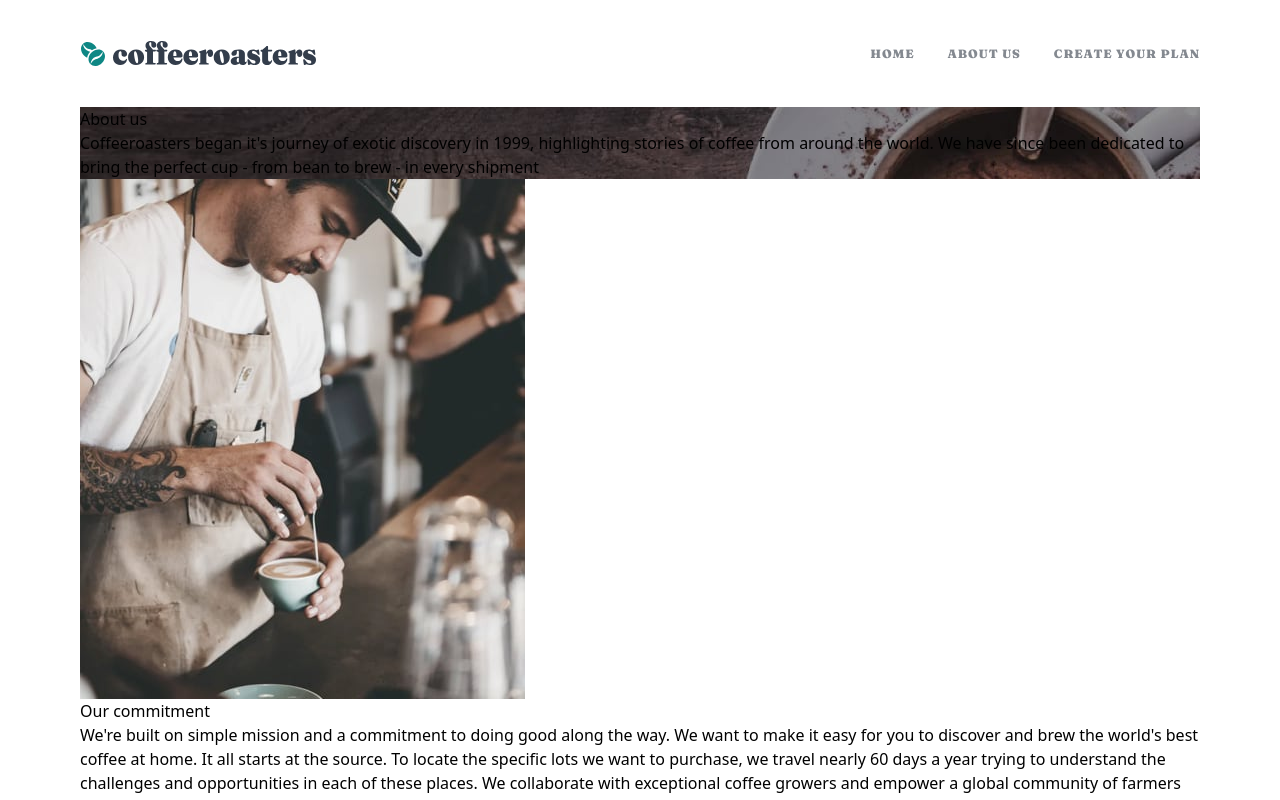
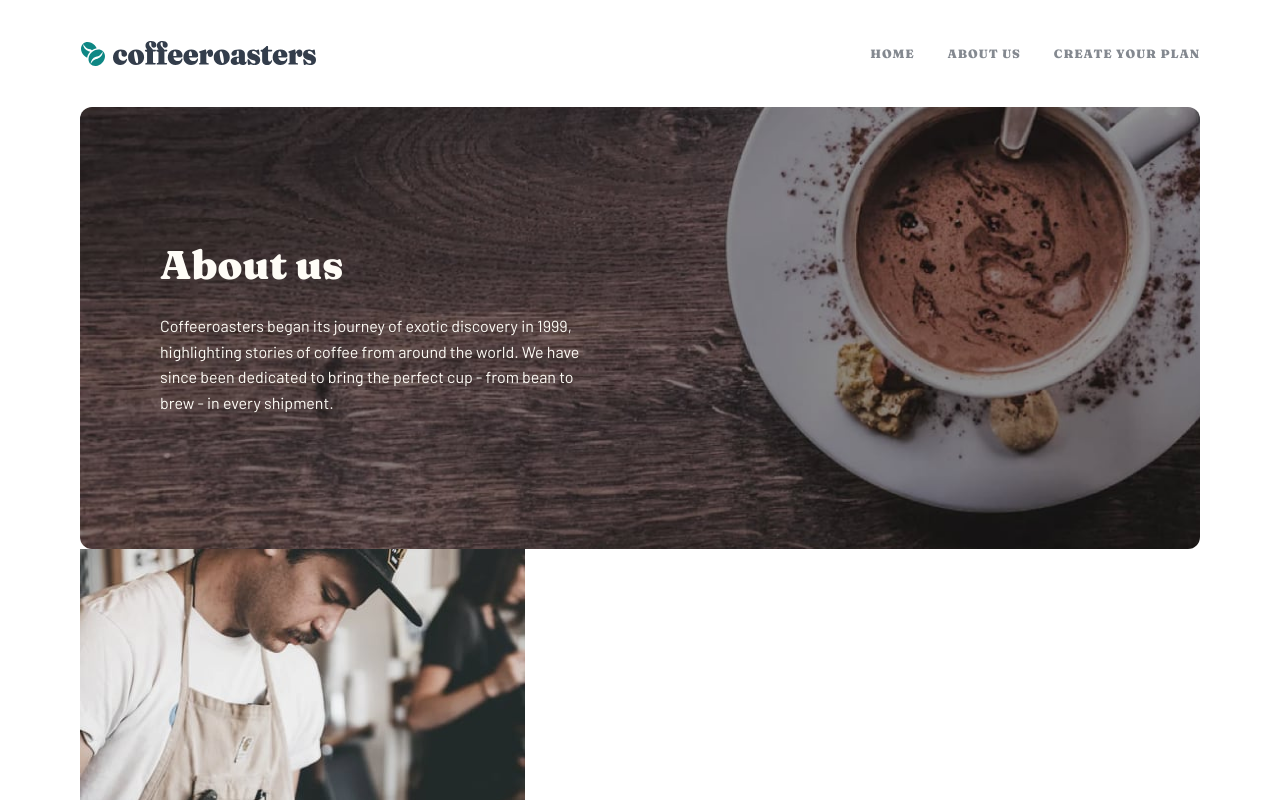
Before and after one commit to azanra/coffee-subscription, a React (Vite) app: page /about in a window 1280 px wide. Shown: the top 800 px of the page. Built offline with nearby package versions, Linux system fonts and the light colour scheme.

Commit message:
feat: add responsive about us

```diff
--- a/src/App.css
+++ b/src/App.css
@@ -60,6 +60,13 @@
   font-family: "Fraunces";
   font-size: 40px;
   line-height: 120%;
+  letter-spacing: 0px;
+}
+
+@utility text-preset-2-tablet {
+  font-family: "Fraunces";
+  font-size: 32px;
+  line-height: 140%;
   letter-spacing: 0px;
 }
 
@@ -129,6 +136,23 @@
   }
 }
 
+.about-us-img {
+  background-image: url(../src/assets/about/mobile/image-hero-whitecup.jpg);
+  background-size: cover;
+}
+
+@media (min-width: 768px) {
+  .about-us-img {
+    background-image: url(../src//assets//about/tablet/image-hero-whitecup.jpg);
+  }
+}
+
+@media (min-width: 1024px) {
+  .about-us-img {
+    background-image: url(../src/assets/about/desktop/image-hero-whitecup.jpg);
+  }
+}
+
 .circle {
   width: 31px;
   height: 31px;
--- a/src/pages/about/components/AboutUs.tsx
+++ b/src/pages/about/components/AboutUs.tsx
@@ -1,22 +1,17 @@
-import WhiteCup from "../../../assets/about/desktop/image-hero-whitecup.jpg";
-
 const AboutUs = () => {
   return (
-    <div
-      style={{
-        backgroundImage: `url(${WhiteCup})`,
-      }}
-    >
-      <div>
-        <h1>About us</h1>
-        <p>
-          Coffeeroasters began it's journey of exotic discovery in 1999,
+    <div className="about-us-img px-[20px] py-[92px] rounded-(--radius-12) md:px-[48px] md:py-[113px] lg:px-[80px] lg:py-[134px]">
+      <div className="max-w-[303px] md:max-w-[445px] flex flex-col gap-[24px]">
+        <h1 className="text-preset-2-mobile text-(--neutral-50) text-center md:text-preset-2-tablet md:text-start lg:text-preset-2">
+          About us
+        </h1>
+        <p className="text-preset-6 text-(--neutral-50) text-center md:text-start">
+          Coffeeroasters began its journey of exotic discovery in 1999,
           highlighting stories of coffee from around the world. We have since
           been dedicated to bring the perfect cup - from bean to brew - in every
-          shipment
+          shipment.
         </p>
       </div>
-      <div></div>
     </div>
   );
 };
```
